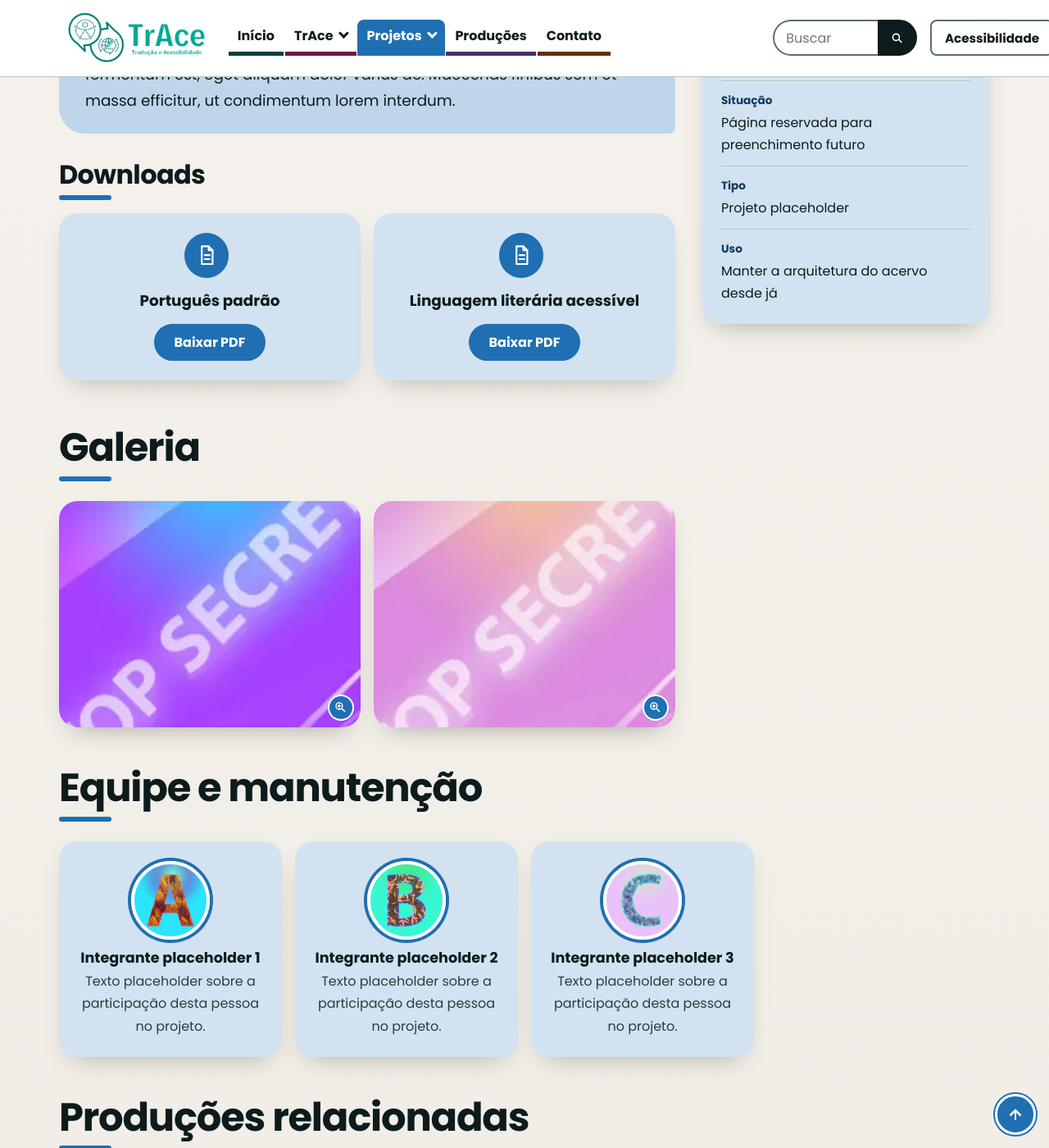
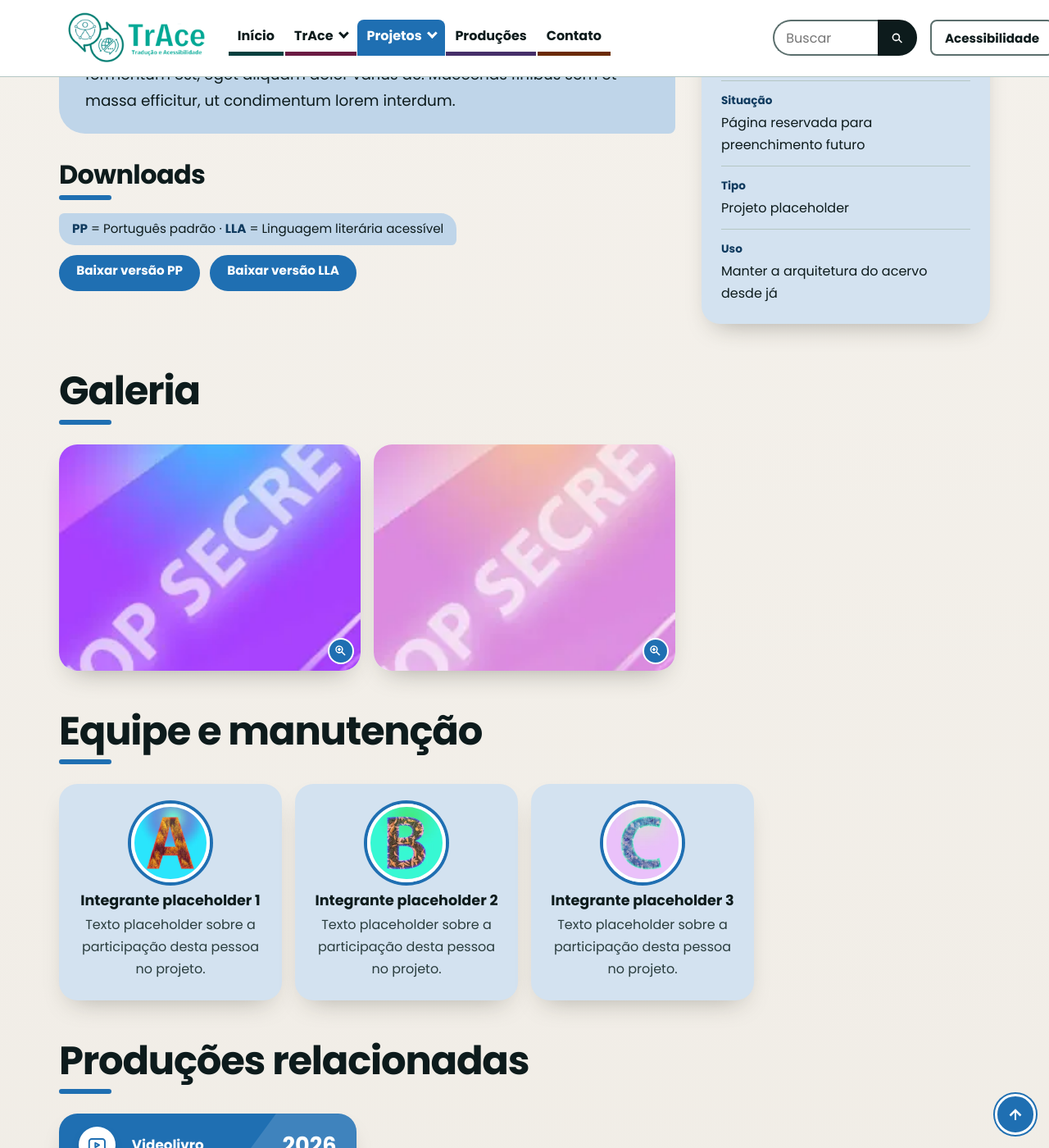
Before and after one commit to Niuuzinho/site-trace-teste, a Jekyll site: the page built from _projetos/livro-2.md, in a window 1280 px wide and 1400 px high, scrolled down 904 px. Shown: the whole window at 82% size. Built offline with Jekyll 4.4.1, drawn with Linux system fonts in a browser that asks for light colours.

Commit message:
Projeto: botões de download menores com aviso explicando PP e LLA
Co-Authored-By: Claude Sonnet 5.5 <noreply@anthropic.com>
Claude-Session: https://claude.ai/code/session_01AbHHXVauvBZ2sfPmWDepMS

```diff
--- a/_layouts/projeto.html
+++ b/_layouts/projeto.html
@@ -35,13 +35,11 @@ layout: default
       {%- if page.downloads and page.downloads.size > 0 %}
       <section class="proj-downloads" aria-labelledby="h-downloads">
         <h2 id="h-downloads">Downloads</h2>
+        <p class="down-aviso">{% for d in page.downloads %}{% if d.sigla %}<strong>{{ d.sigla }}</strong> = {{ d.rotulo }}{% else %}{{ d.rotulo }}{% endif %}{% unless forloop.last %} · {% endunless %}{% endfor %}</p>
         <ul class="downloads">
           {%- for d in page.downloads %}
-          <li>
-            <span class="down-icone">{% include icone-tipo.html tipo="Artigo" %}</span>
-            <p class="down-rotulo">{{ d.rotulo }}</p>
-            <a class="botao" href="{{ d.arquivo | relative_url }}" target="_blank" rel="noopener" data-pdf>Baixar PDF<span class="so-leitor"> — {{ d.rotulo }}</span><span class="so-leitor" data-pdf-dica> (abre em outra guia)</span></a>
-          </li>
+          {%- assign nome_curto = d.sigla | default: d.rotulo %}
+          <li><a class="botao botao-down" href="{{ d.arquivo | relative_url }}" target="_blank" rel="noopener" data-pdf>Baixar versão {{ nome_curto }}{% if d.sigla %}<span class="so-leitor"> ({{ d.rotulo }})</span>{% endif %}<span class="so-leitor" data-pdf-dica> (abre em outra guia)</span></a></li>
           {%- endfor %}
         </ul>
       </section>
--- a/_projetos/livro-2.md
+++ b/_projetos/livro-2.md
@@ -28,9 +28,11 @@ galeria:
   alt: Imagem placeholder adicional para materiais do projeto.
   legenda: Legenda placeholder 2
 downloads:
-  - rotulo: Português padrão
+  - sigla: PP
+    rotulo: Português padrão
     arquivo: /assets/docs/placeholder-projeto.pdf
-  - rotulo: Linguagem literária acessível
+  - sigla: LLA
+    rotulo: Linguagem literária acessível
     arquivo: /assets/docs/placeholder-projeto.pdf
 equipe:
 - nome: Integrante placeholder 1
--- a/_projetos/o-principe-lindworm.md
+++ b/_projetos/o-principe-lindworm.md
@@ -33,9 +33,11 @@ galeria:
   legenda: Legenda placeholder 3
 video: tgbNymZ7vqY
 downloads:
-  - rotulo: Português padrão
+  - sigla: PP
+    rotulo: Português padrão
     arquivo: /assets/docs/placeholder-projeto.pdf
-  - rotulo: Linguagem literária acessível
+  - sigla: LLA
+    rotulo: Linguagem literária acessível
     arquivo: /assets/docs/placeholder-projeto.pdf
 equipe:
 - nome: Integrante placeholder 1
--- a/assets/css/main.css
+++ b/assets/css/main.css
@@ -1521,3 +1521,12 @@ html[data-contraste="alto"] .down-icone .icone-tipo { background: var(--tinta);
 }
 @media (min-width: 56em) and (max-width: 72em) { .proj-pagina .downloads li { flex-wrap: nowrap; } .proj-pagina .downloads .down-rotulo { flex-basis: auto; } }
 @media (min-width: 56em) { .proj-pagina .projeto-capa img { aspect-ratio: 3 / 1; object-position: center 45%; } }
+
+/* Downloads compactos: aviso com as siglas + botões menores */
+.down-aviso { width: fit-content; max-width: 100%; margin: 0 0 var(--e3); padding: var(--e2) var(--e4); border-radius: 0.4rem 1.2rem 0.4rem 1.2rem; background: color-mix(in srgb, var(--t-banda) 55%, var(--cartao)); font-size: 0.95rem; line-height: 1.5; }
+.down-aviso strong { color: var(--t-tinta); }
+html[data-contraste="alto"] .down-aviso { background: var(--papel); border: 2px solid var(--tinta); }
+.proj-pagina .downloads { display: flex; flex-wrap: wrap; gap: var(--e3); }
+.proj-pagina .downloads li { display: block; padding: 0; background: none; box-shadow: none; border: 0; border-radius: 0; text-align: left; }
+.botao-down { min-height: 2.75rem; padding: 0.5rem 1.2rem; font-size: 0.95rem; }
+html[data-contraste="alto"] .proj-pagina .downloads li { background: none; border: 0; }
```
Also changed, not shown: CLAUDE.md (+2 -2 lines), README.md.
